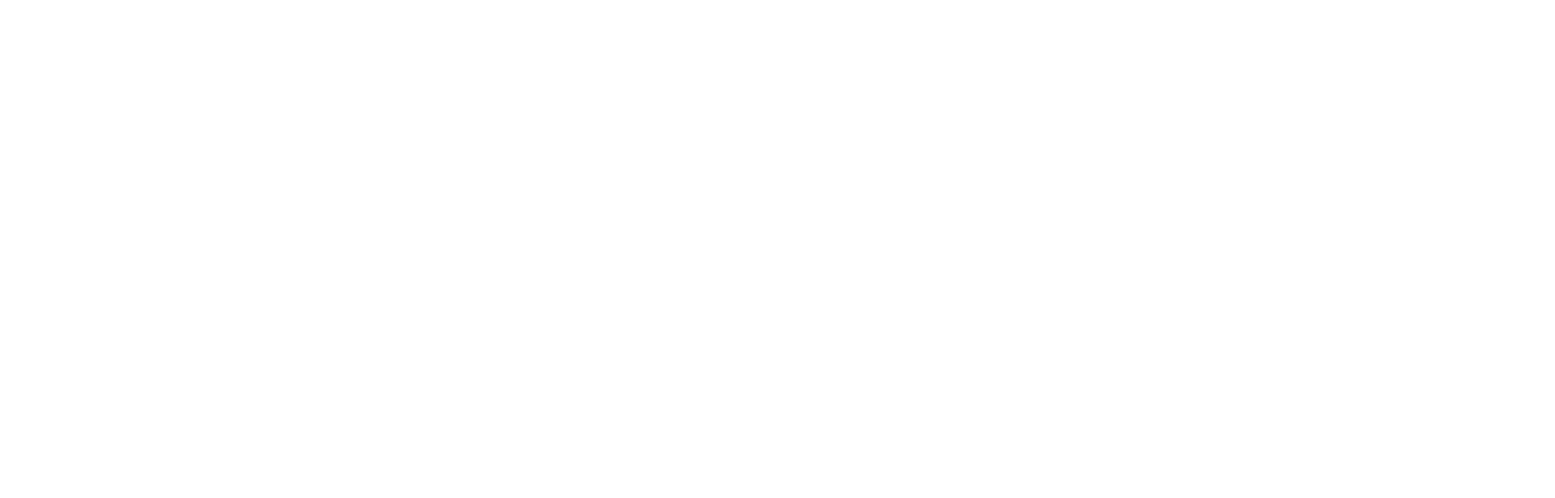
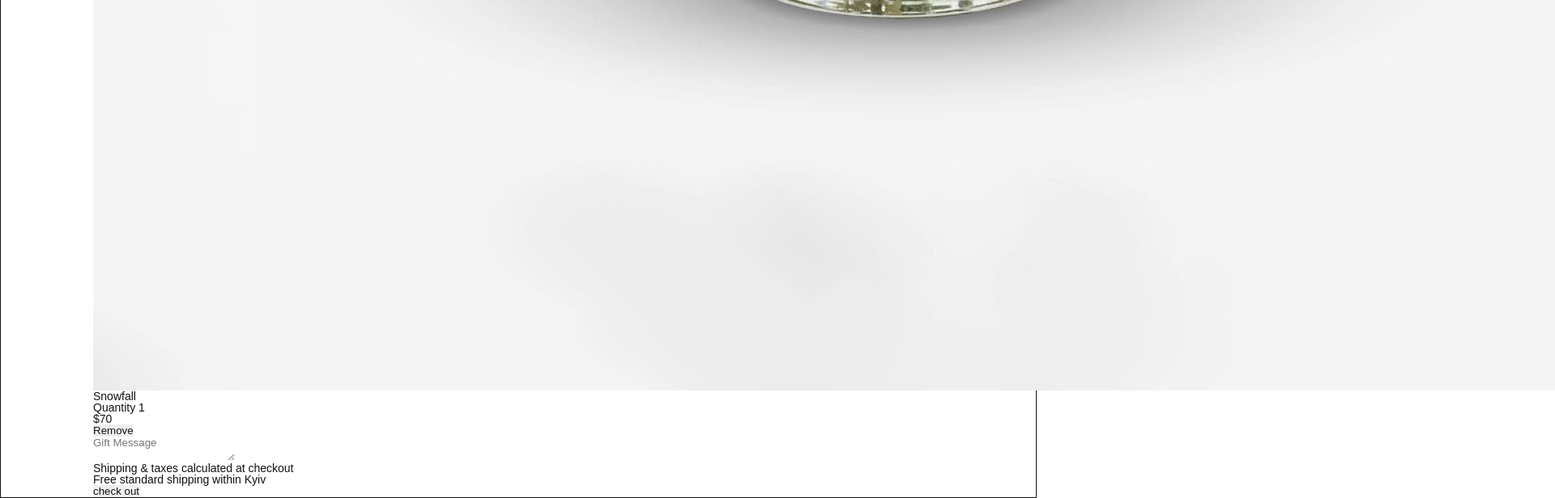
Before and after one commit to huhhell/flowerWeb, a React (Vite) app: page / in a window 1280 px wide. Shown: the part 1552-2168 px from the top of the page at 81% size, 1920 px wide, since content can reach past the window. Before the commit the page ends 800 px from the top, so only its background shows below. Built offline with nearby package versions, Linux system fonts and the light colour scheme.

Commit message:
create non styled cart component and pass data

```diff
--- a/src/App.tsx
+++ b/src/App.tsx
@@ -1,12 +1,16 @@
 import './null.css'
 import './index.scss'
 import Header from "./assets/components/Header/Header.tsx";
+import {useState} from "react";
+import productsList from "./assets/data/products.ts";
+
 
 function App() {
+    const [itemsInCart, setItemsInCart] = useState(productsList.filter(i => i.count > 0))
 
   return (
     <div className='_container'>
-      <Header />
+      <Header itemsInCart={itemsInCart}/>
     </div>
   )
 }
--- /dev/null
+++ b/src/assets/components/Cart/Cart.tsx
@@ -0,0 +1,42 @@
+import closeImg from './images/close.svg';
+import {IProduct} from "../../data/products.ts";
+
+interface IProps {
+    itemsInCart: IProduct[]
+}
+
+export default function Cart({itemsInCart}: IProps) {
+
+
+    return <div className="cart">
+        <div className="cart__header">
+            <h3 className="cart__title">Shopping Cart</h3>
+            <button className="cart__close">
+                <img src={closeImg} alt="close cart" className="cart__close-icon"/>
+            </button>
+        </div>
+        <div className="cart__list">
+            {itemsInCart.map((i: IProduct) => {
+                return <div className='cart__item'>
+                    <img src={i.img} alt={i.alt} className="cart__item-img"/>
+                    <div className="cart__item-info">
+                        <h4 className="cart__item-title">{i.title}</h4>
+                        <p className="cart__item-count">Quantity {i.count}</p>
+                        <p className="cart__item-price">${i.price}</p>
+                    </div>
+                    <button className="cart__item-delete">Remove</button>
+                </div>
+            })}
+        </div>
+        <div className="cart__total">
+            <h3 className="cart__total-title"></h3>
+            <p className="cart__total-price"></p>
+        </div>
+        <textarea name="message" className="cart__message" placeholder='Gift Message'></textarea>
+        <p className="cart__tip">
+            Shipping & taxes calculated at checkout <br />
+            Free standard shipping within Kyiv
+        </p>
+        <button className="cart__checkout">check out</button>
+    </div>
+}
--- a/src/assets/components/Header/Header.tsx
+++ b/src/assets/components/Header/Header.tsx
@@ -5,14 +5,18 @@
 
 import Menu from "../Menu/Menu.tsx";
 import {useState} from "react";
+import Cart from "../Cart/Cart.tsx";
+import {IProduct} from "../../data/products.ts";
 
 
 
 
 
+interface IProps {
+    itemsInCart: IProduct[];
+}
 
-
-export default function Header() {
+export default function Header({itemsInCart}: IProps) {
     const [menuOpen, setMenuOpen] = useState(false);
     function toggleMenu() {
         return setMenuOpen(!menuOpen)
@@ -38,5 +42,6 @@
             </button>
         </div>
         <Menu isMenuOpen={menuOpen} closeMenu={toggleMenu}/>
+        <Cart itemsInCart={itemsInCart} />
     </header>
 }
```
